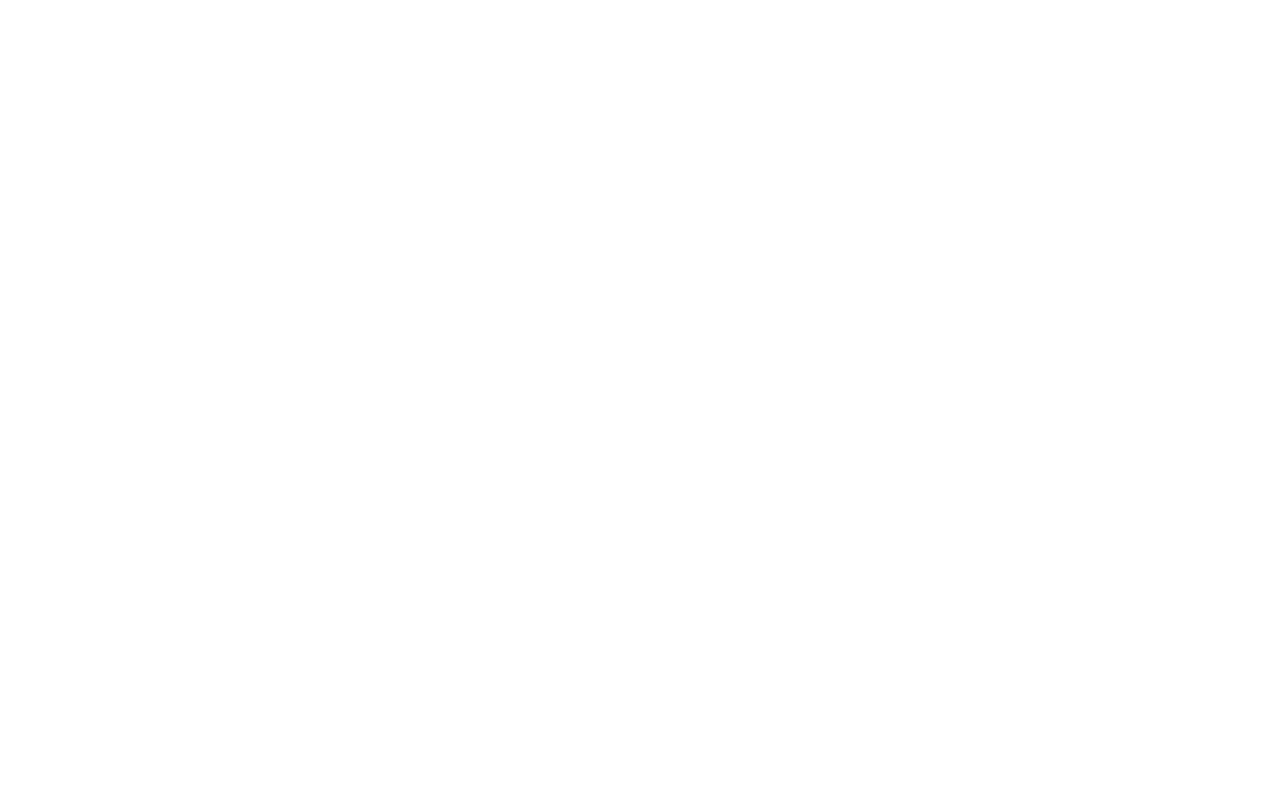
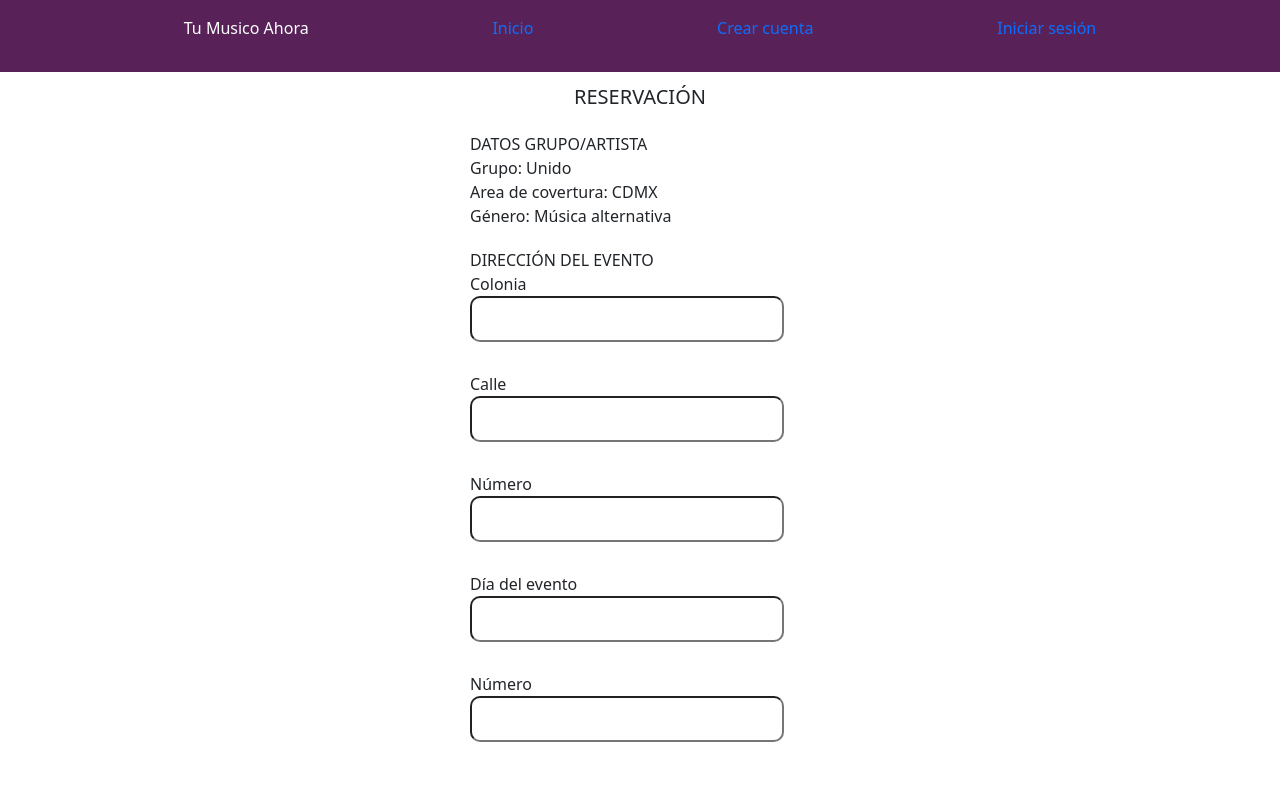
Before and after one commit to Kodemia-MusicApp/MusicApp-FrontEnd, a React (Create React App) app: page /reservation/1 in a window 1280 px wide. Before the commit this address had no page. Shown: the top 796 px of the page. Built offline with nearby package versions, Linux system fonts and the light colour scheme; no server answers.

Commit message:
Se agrega id a reservarion

```diff
--- a/src/App.js
+++ b/src/App.js
@@ -54,7 +54,7 @@ function App() {
                     element={<EditProfileMusician />}
                 />
                 <Route path="/profilemusician" element={<MusicianProfile />} />
-                <Route path="/reservation" element={<Reservation />} />
+                <Route path="/reservation/:id" element={<Reservation />} />
                 <Route path="/sentreservation" element={<SentReservation />} />
                 <Route
                     path="/reservationaccepted"
--- a/src/Components/ReserveButton/ReserveButton.jsx
+++ b/src/Components/ReserveButton/ReserveButton.jsx
@@ -1,15 +1,15 @@
 import React from 'react'
 import './ReserveButton.scss'
-import { Link } from 'react-router-dom'
 import { useNavigate } from 'react-router-dom'
-export const ReserveButton = () => {
+
+export const ReserveButton = (id) => {
     const navigate = useNavigate()
     return (
         <>
             <button
                 className="btn-reserve"
                 onClick={() => {
-                    navigate('/reservation')
+                    navigate(`/reservation/${id.id}`)
                 }}
             >
                 RESERVAR
--- a/src/Pages/MusicianDescription/MusicianDescription.jsx
+++ b/src/Pages/MusicianDescription/MusicianDescription.jsx
@@ -38,7 +38,7 @@ export const MusicianDescription = () => {
                             <div className="info-group-container">
                                 <span>{musico[0].nombreArtistico}</span>
                                 <span>{musico[0].genero}</span>
-                                <ReserveButton />
+                                <ReserveButton id={musico[0].id} />
                             </div>
                         </div>
                         <div className="price-city-container">
--- a/src/Pages/Reservation/Reservation.jsx
+++ b/src/Pages/Reservation/Reservation.jsx
@@ -1,7 +1,11 @@
 import React from 'react'
 import './Reservation.scss'
 import { Navbar } from '../../Components/Navbar/Navbar'
+import { useParams } from 'react-router-dom'
+
 export const Reservation = () => {
+    const { id } = useParams()
+    console.log(id)
     return (
         <div>
             <Navbar />
```
